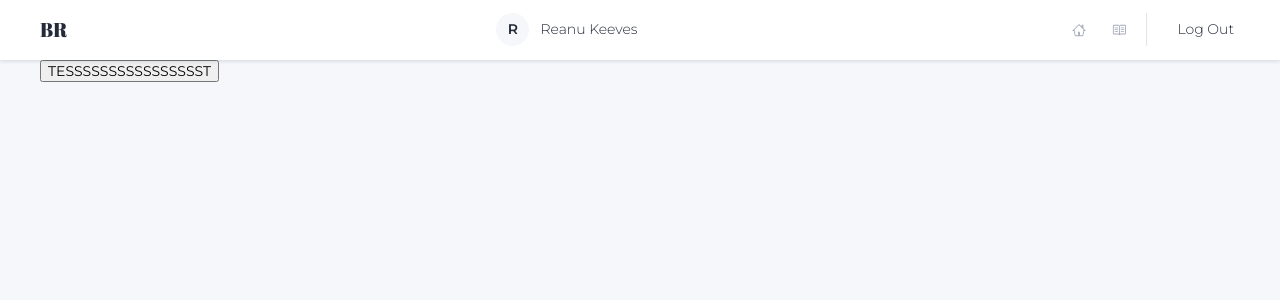
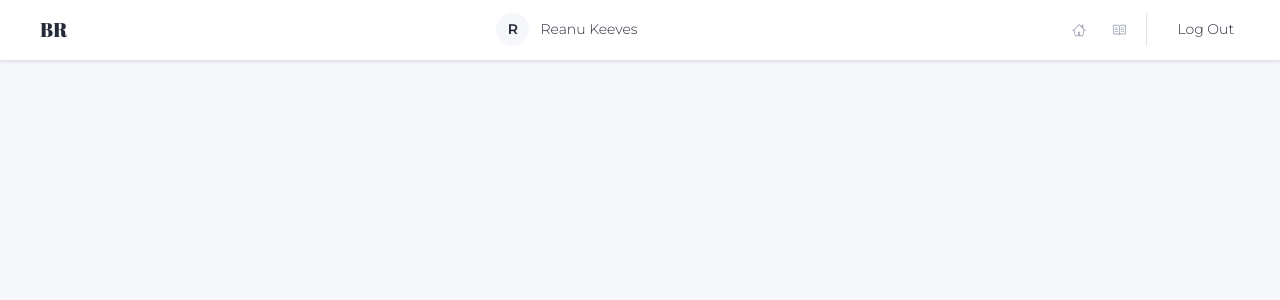
Before and after one commit to vladho/books-reading, a React (Create React App) app: page / in a window 1280 px wide. Shown: the top 300 px of the page. Built offline with nearby package versions, Linux system fonts and the light colour scheme.

Commit message:
return app

```diff
--- a/src/components/App/App.jsx
+++ b/src/components/App/App.jsx
@@ -1,10 +1,6 @@
 import Container from '../Container/Container';
 import NavigationRoutes from '../Navigation/NavigationRoutes';
 import { Header, HeaderWrapper } from '../Header';
-import ShowModal from '../ModalHoc/ShowModal/ShowModal';
-import Timer from '../Timer/Timer';
-import FirstVisit from '../ModalComponents/FirstVisit/FirstVisit';
-
 
 const App = () => {
   return (
@@ -16,10 +12,7 @@ const App = () => {
       </HeaderWrapper>
 
       <Container>
-        {/* <NavigationRoutes /> */}
-        <ShowModal>
-          <FirstVisit/>
-        </ShowModal>
+        <NavigationRoutes />
       </Container>
     </>
   );
```
